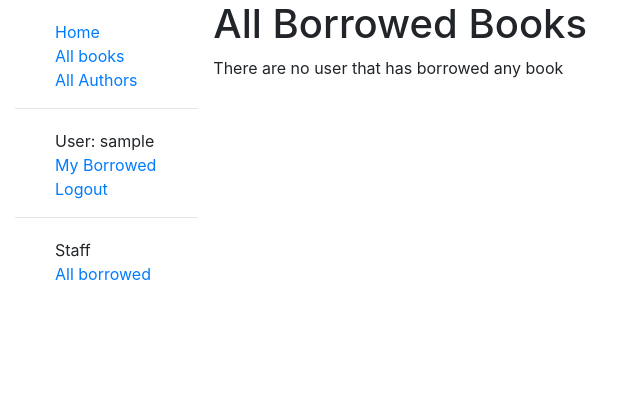
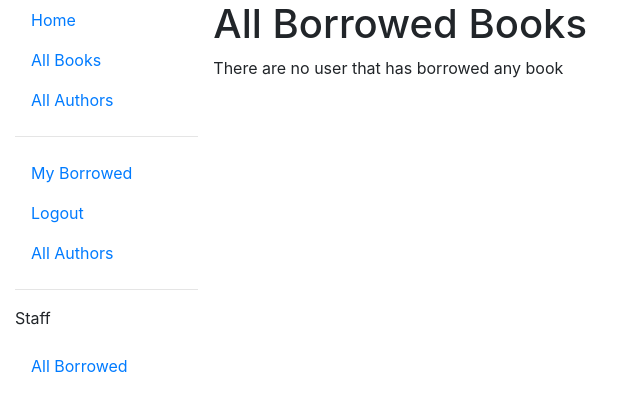
Before and after one commit to hokagedemehin/django-library, a Django app: page /catalog/borrowed/ in a window 1280 px wide. Shown: the top 411 px of the page, without its empty margins (0-640 px from the left). Run offline with Django 3.2, Linux system fonts and the light colour scheme; the visitor is signed in with stand-in values (Sample User, id 1); data that the repository does not hold is empty; some libraries are stand-ins or nearby versions.

Commit message:
base generic sidebar change

```diff
--- a/catalog/templates/base_generic.html
+++ b/catalog/templates/base_generic.html
@@ -19,20 +19,34 @@
         <div class="row">
             <div class="col-sm-2">
                 {%block sidebar%}
-                <ul class="sidebar-nav">
+                <nav class="nav flex-column">
+                    <a class="nav-link active" href="{% url 'index' %}">Home</a>
+                    <a class="nav-link" href="{% url 'books' %}">All Books</a>
+                    <a class="nav-link" href="{% url 'authors' %}">All Authors</a>
+                  </nav>
+                <!-- <ul class="sidebar-nav">
                     <li><a href="{% url 'index' %}">Home</a></li>
                     <li><a href="{% url 'books' %}">All books</a></li>
                     <li><a href="{% url 'authors' %}">All Authors</a></li>
-                </ul>
+                </ul> -->
                 <hr>
-                <ul class="sidebar-nav">
+                <nav class="nav flex-column">
+                    {% if user.is_authenticated %}
+                    <a class="nav-link active" href="{% url 'my-borrowed'%}">My Borrowed</a>
+                    <a class="nav-link" href="{% url 'logout' %}?next={{request.path}}">Logout</a>
+                    <a class="nav-link" href="{% url 'authors' %}">All Authors</a>
+                    {%else%}
+                    <a class="nav-link" href="{% url 'authors' %}">All Authors</a>
+                    {%endif%}
+                  </nav>
+                <!-- <ul class="sidebar-nav">
                     {% if user.is_authenticated %}
                         <li>User: {{user.get_username}} </li>
                         <li><a href="{% url 'my-borrowed'%}">My Borrowed</a></li>
                         <li><a href="{% url 'logout' %}?next={{request.path}}">Logout</a></li>
                     {% else %}
                         <li><a href="{% url 'login' %}?next={{request.path}}">Login</a></li>
-                    {% endif %}
+                    {% endif %} -->
 
                     <!-- {% if user.is_staff %}
                     <hr>
@@ -40,17 +54,27 @@
                     <li><a href="{% url 'all-borrowed' %}">All Borrowed</a></li>
                     {%endif%}
                     {%endif%} -->
-                </ul>
+                <!-- </ul> -->
 
                 {% if user.is_staff %}
-                <hr />
+                <hr>
+                <nav class="nav flex-column">
+                    <p>Staff</p>
+                    {% if perms.catalog.can_mark_returned %}
+                    <a class="nav-link active" href="{% url 'all-borrowed' %}">All Borrowed</a>
+                    {%endif%}
+                    {%endif%}
+                  </nav>
+
+                <!-- {% if user.is_staff %}
+                <hr>
                 <ul class="sidebar-nav">
                  <li>Staff</li>
                 {% if perms.catalog.can_mark_returned %}
                 <li><a href="{% url 'all-borrowed' %}">All borrowed</a></li>
                 {% endif %}
                 </ul>
-                {% endif %}
+                {% endif %} -->
 
                 {%endblock%}
             </div>
```
